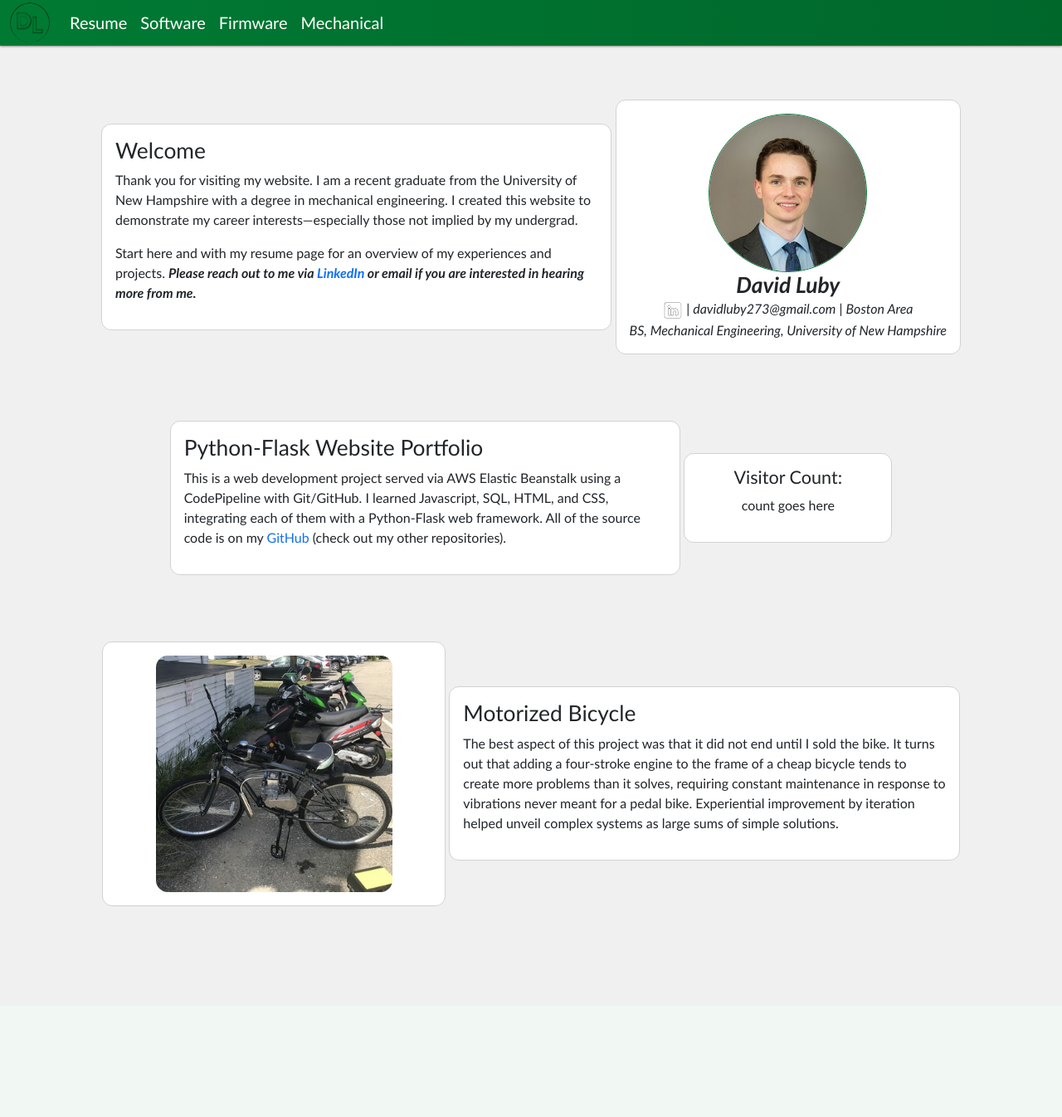
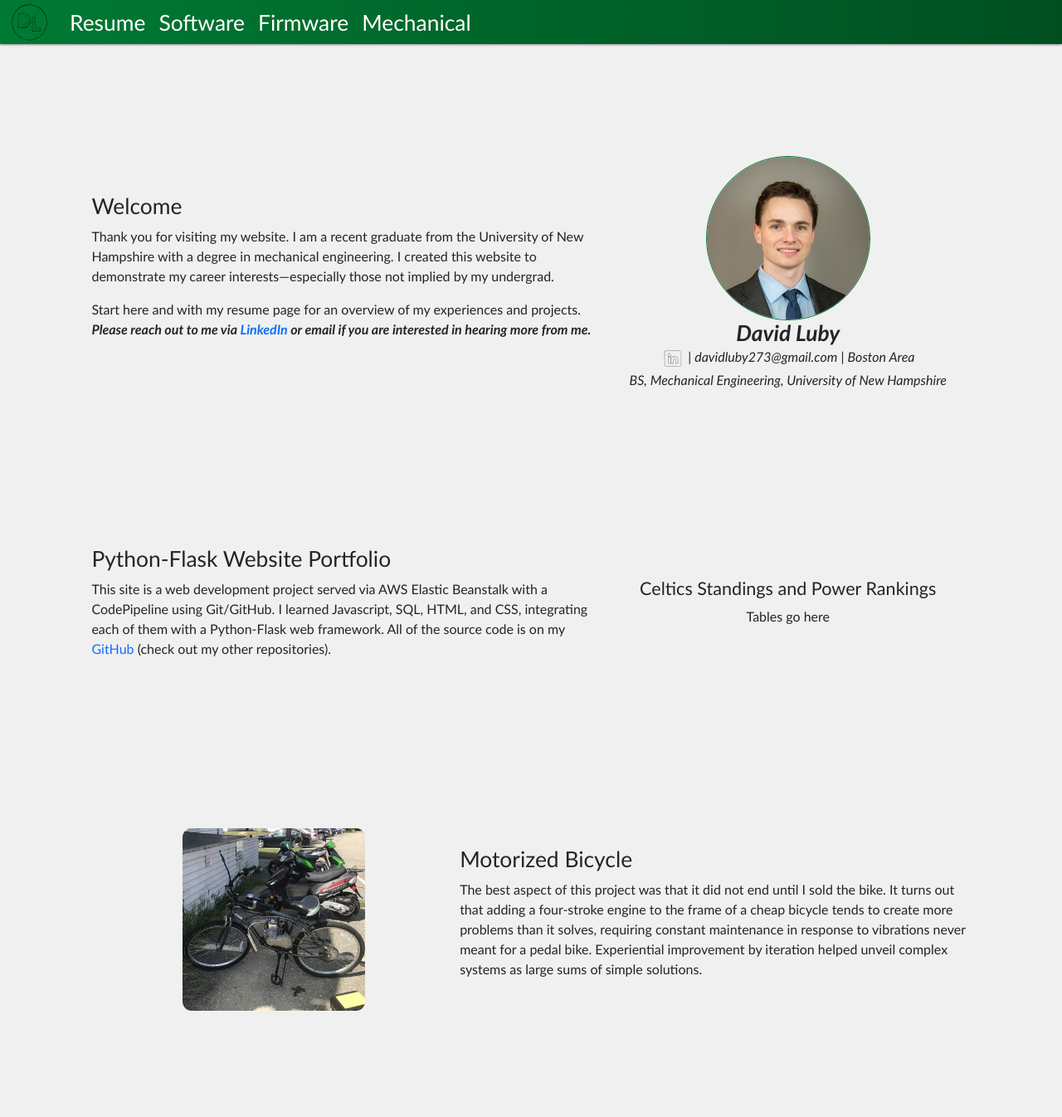
Before and after one commit to davidluby/website, a Flask app: page / in a window 1280 px wide. Shown: the whole page at 83% size. Before the commit the page ends 1092 px from the top, so only its background shows below. Run offline with Flask 2, Linux system fonts and the light colour scheme.

Commit message:
stylistic changes before major content

```diff
--- a/static/css/home.css
+++ b/static/css/home.css
@@ -1,43 +1,36 @@
 /* this document houses homepage-specific styling*/
 
 /* class definitions*/
+.sb-mar-hom {
+    margin-top: 15%;
+}
 
-.tile {
-    border-radius: .75rem/.75rem;
-    border: .05rem solid #d2d2d2;
-    background-color: rgb(255, 255, 255);
-}
-.sb-mar-hom {
-    margin-top: 5rem;
-}
-.logo-linked {
+
+
+/* id definitions*/
+#logo-linked {
+    margin: 0rem;
+    height: 1.75rem;
+    width: 1.75rem;
+
+    background-repeat: no-repeat;
+    background-position: center;
     background-image: url("/static/images/logo-linked.svg");
-    background-size: 100%;
-    background-repeat: no;
-    margin: 0rem;
-    height: 1.5rem;
-    width: 1.5rem;
+    background-size: 85%;
     transition: all 500ms;
 }
-.logo-linked:hover {
+#logo-linked:hover {
     background-image: url("/static/images/logo-linked.png");
     background-size: 100%;
-    background-repeat: no;
-    margin: 0rem;
-    height: 1.5rem;
-    width: 1.5rem;
 }
-
-/* id definitions*/
-
 #avatar {
-    width: 50%;
+    width: 45%;
     height: auto;
     border-radius: 50%;
     border: .1rem solid #007A33;
 }
 #bike {
-    width: 75%;
+    width: 50%;
     height: auto;
     border-radius: 5%;
 }
--- a/static/css/main.css
+++ b/static/css/main.css
@@ -1,23 +1,16 @@
-/* this document houses global css styling*/
+
+
+
+
+/* globals */
 html *{
+    font-size: 100%;
     font-family: "Segoe UI Variable", "Trebuchet MS", Arial, Helvetica, sans-serif, "Times New Roman";
-    font-size: 100%;
 }
-
-/* element definitions */
-
-/* containers */
-body {
-    /*border: 3px solid rgb(128, 15, 0);*/
-}
-div {
-    /*border: 3px solid rgb(227, 216, 0);*/
-}
-ul {
-    /*border: 3px solid blue;*/
-}
-li {
-    /*border: 3px solid rgb(0, 227, 53);*/
+#body-back {
+    margin-top: 5%;
+    margin-bottom: 10%;
+    background-color:rgb(240, 240, 240);
 }
 a {
     /*border: 3px solid pink;*/
@@ -26,77 +19,71 @@ a {
 p {
     font-size: 1rem;
 }
-
-/* headings */
 h1 {
     font-size: 1.65rem;
 }
 h2 {
     font-size: 1.35rem;
 }
+.inline:hover {
+    text-decoration: underline;
+    color: #009dff;
+}
 
 
-/* class definitions */
 
-/* navbar buttons and logo not exactly centered due to hover expansion */
+
+/* navbar */
 .bar {
-    background: linear-gradient(to right, #007A33, #00672b);
+    background: linear-gradient(to right, #007A33, #004f21);
     box-shadow: 0rem 0rem .2rem .005rem #000000;
 }
 .nav-but {
-    font-size: 1.25rem;
-    padding: .65rem;
+    font-size: 1.65rem;
+    padding: .35rem;
+    margin: 0rem;
+
     border: solid;
     border-width: 0rem;
     border-top-width: .15rem;
-    border-bottom-width: .15rem;
     border-color: rgba(255, 255, 255, 0);
     transition: all 500ms;
 }
 .nav-but:hover {
     background-color: rgba(0, 0, 0, 0.415);
-    border: solid;
-    border-width: 0rem;
-    border-bottom-width: .15rem;
-    border-top-width: .15rem;
-    border-bottom-color: rgba(255, 255, 255, 0);
     border-top-color: rgb(255, 255, 255);
 }
+.dropdown:hover .dropdown-menu {
+    display: block;
+}
 .logo {
+    border-radius: 50%;
+    width: 3rem;
+    height: 3rem;
+
     background-image: url("/static/images/logo.svg");
-    background-size: 100%;
-    height: 3rem;
-    width: 3rem;
-    border-radius: 50%;
+    background-repeat: no-repeat;
+    background-position: center;
+    background-size: 90%;
     transition: all 500ms;
 }
 .logo:hover {
     background-image: url("/static/images/logo.PNG");
     background-size: 100%;
-    height: 3rem;
-    width: 3rem;
-    border-radius: 50%;
 }
-.dropdown:hover .dropdown-menu {
-    display: block;
-    margin-top: 0rem;
-}
+
+
+
 
 /* side by sides */
 .sb-parent {
     text-align: center;
-    padding: 0rem;
-}
-.sb-parent-text {
-    padding: 0rem;
 }
 .sb-two {
     display: inline-block;
     vertical-align: middle;
-    margin: 0rem;
-    padding: 1rem;
     max-width: 49%;
-    min-width: 20%;
+    min-width: 35%;
 }
 .sb-three {
     display: inline-block;
@@ -125,6 +112,9 @@ h2 {
     max-width: 49%;
 }
 
+
+
+
 /* general */
 .strip {
     margin: 0rem;
@@ -136,10 +126,6 @@ h2 {
 .pad-strip {
     padding: 0rem;
 }
-.pages {
-    margin-top: 7.5rem;
-    margin-bottom: 7.5rem;
-}
 .indent {
     text-indent: .2rem;
 }
@@ -149,16 +135,10 @@ h2 {
 .card-body {
     font-size: 1rem;
 }
-.inline:hover {
-    text-decoration: underline;
-    color: #009dff;
-}
 
-/* id definitions*/
-#body-back {
-    border: 1px green;
-    background-color:rgb(240, 240, 240);
-}
+
+
+
 
 /* debugging */
 .d1 {
@@ -170,3 +150,15 @@ h2 {
 .d3 {
     border: 1px solid rgb(2, 0, 128);
 }
+body {
+    /*border: 3px solid rgb(128, 15, 0);*/
+}
+div {
+    /*border: 2px solid rgb(0, 110, 255);*/
+}
+ul {
+    /*border: 3px solid blue;*/
+}
+li {
+    /*border: 3px solid rgb(0, 227, 53);*/
+}
--- a/templates/home.html
+++ b/templates/home.html
@@ -11,10 +11,8 @@
 {% block content %}
 
 <!--welcome-->
-   <div
-      class="sb-parent sb-mar-hom container-fluid">
-      <div
-         class="sb-two tile" align="left">
+   <div class="sb-parent sb-mar-hom">
+      <div class="sb-two tile" align="left">
          <h1>
             Welcome
          </h1>
@@ -24,18 +22,13 @@
          </p>
          <p>
             Start here and with my resume page for an overview of my experiences and projects. <i><b>Please reach out to me via
-            <a
-               href="https://linkedin.com/in/david-luby/"
-               class="inline"
-               target="_blank"
-               rel="noopener noreferrer">
-                  LinkedIn</a>
+            <a href="https://linkedin.com/in/david-luby/" class="inline" target="_blank" rel="noopener noreferrer"> LinkedIn</a>
             or email if you are interested in hearing more from me.</b></i>
          </p>
       </div>
 
-      <div
-         class="sb-two tile">
+   <!--avatar-->
+      <div class="sb-two tile">
          <div>
             <img src="/static/images/best - crop.jpg" id ="avatar">
          </div>
@@ -44,7 +37,7 @@
                <b><i>David Luby</i></b>
             </h2>
             <p class="card-body mar-strip pad-strip">
-               <a href="https://linkedin.com/in/david-luby/" class="d-inline-block align-middle logo-linked" target="_blank" rel="noopener noreferrer"></a>
+               <a href="https://linkedin.com/in/david-luby/" class="d-inline-block align-middle" id="logo-linked" target="_blank" rel="noopener noreferrer"></a>
                | <i>davidluby273@gmail.com</i> | <i>Boston Area</i>
             </p>
             <p class="card-body mar-strip pad-strip">
@@ -55,42 +48,35 @@
    </div>
 
 <!--flask-->
-   <div
-      class="sb-parent sb-mar-hom container-fluid">
-      <div
-         class="sb-two tile" align="left">
+   <div class="sb-parent sb-mar-hom">
+      <div class="sb-two tile" align="left">
          <h1>
             Python-Flask Website Portfolio
          </h1>
          <p>
-            This is a web development project served via AWS Elastic Beanstalk using a CodePipeline with Git/GitHub. I learned Javascript, SQL, HTML, and CSS, integrating each of them with
+            This site is a web development project served via AWS Elastic Beanstalk with a CodePipeline using Git/GitHub. I learned Javascript, SQL, HTML, and CSS, integrating each of them with
             a Python-Flask web framework. All of the source code is on my <a href="https://github.com/davidluby/website" class="inline" target="_blank" rel="noopener noreferrer"> GitHub</a>
             (check out my other repositories).
          </p>
       </div>
-      <div
-         class="sb-two tile" align="center">
+      <div class="sb-two tile" align="center">
          <h2>
-            Visitor Count:
+            Celtics Standings and Power Rankings
          </h2>
          <p>
-            count goes here
+            Tables go here
          </p>
       </div>
    </div>
 
 <!--bike-->
-   <div
-      class="sb-parent sb-mar-hom container-fluid">
-      <div
-         class="sb-two tile">
+   <div class="sb-parent sb-mar-hom">
+      <div class="sb-two tile">
          <div>
-            <img src="/static/images/bike.jpg"
-               id ="bike">
+            <img src="/static/images/bike.jpg"id ="bike">
          </div>
       </div>
-      <div
-         class="sb-two tile" align="left">
+      <div class="sb-two tile" align="left">
          <h1>
             Motorized Bicycle
          </h1>
--- a/templates/skeleton.html
+++ b/templates/skeleton.html
@@ -33,21 +33,16 @@
         {% endblock head %}
 
     </head>
-    <body class="container-fluid" id = "body-back">
+    <body class="container-fluid" id="body-back">
 
         <!--initialize navbar-->
-        <nav
-            class="navbar navbar-expand-sm navbar-dark fixed-top pad-strip bar">
+        <nav class="navbar navbar-expand-sm navbar-dark fixed-top bar pad-strip">
 
             <!--container for buttons-->
-            <div
-                class="container-fluid">
+            <div class="container-fluid">
 
                 <!--home/brand logo-->
-                <a
-                    class = "navbar-brand logo"
-                    href="/">
-                </a>
+                <a class = "navbar-brand logo" href="/"></a>
 
                 <!--hamburger menu for condensed view-->
                 <button
```
Also changed, not shown: static/css/micro.css (+0 -8 lines), static/css/resume.css (+2 -9 lines), static/js/fluidSim.js (added).
